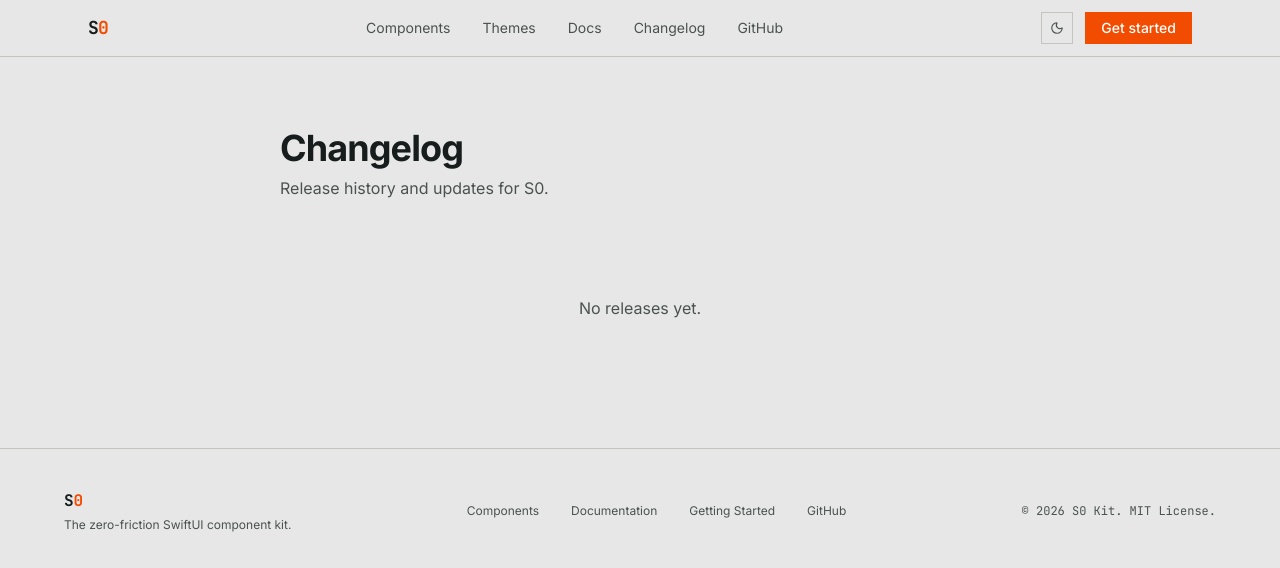
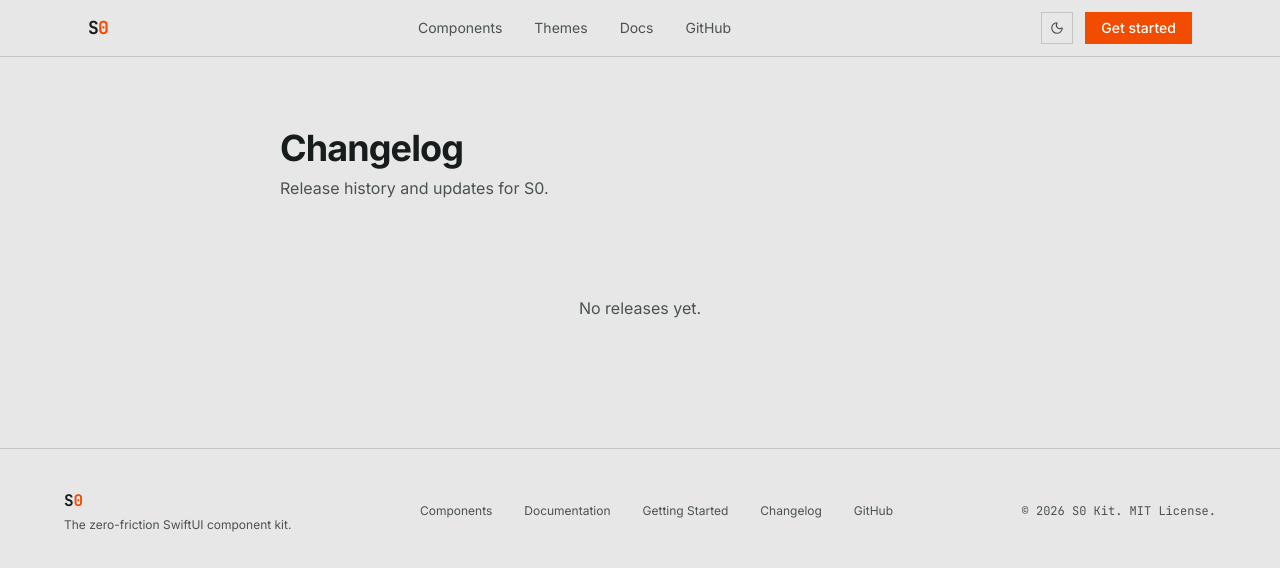
Before and after one commit to iampoul/s0, a Next.js app in the folder apps/web/: page /changelog in a window 1280 px wide. Shown: the top 568 px of the page. Built offline with nearby package versions, Linux system fonts and the light colour scheme.

Commit message:
chore: move changelog to footer, keep themes in navbar

```diff
--- a/apps/web/components/landing/footer.tsx
+++ b/apps/web/components/landing/footer.tsx
@@ -18,6 +18,7 @@ export function Footer() {
             { label: "Components", href: "/docs/components" },
             { label: "Documentation", href: "/docs" },
             { label: "Getting Started", href: "/docs/getting-started" },
+            { label: "Changelog", href: "/changelog" },
             { label: "GitHub", href: "https://github.com/iampoul/s0" },
           ].map(({ label, href }) => (
             <a
--- a/apps/web/components/landing/navbar.tsx
+++ b/apps/web/components/landing/navbar.tsx
@@ -9,7 +9,6 @@ const navLinks = [
   { label: "Components", href: "/docs/components" },
   { label: "Themes", href: "/themes" },
   { label: "Docs", href: "/docs" },
-  { label: "Changelog", href: "/changelog" },
   { label: "GitHub", href: "https://github.com/iampoul/s0" },
 ]
 
```
